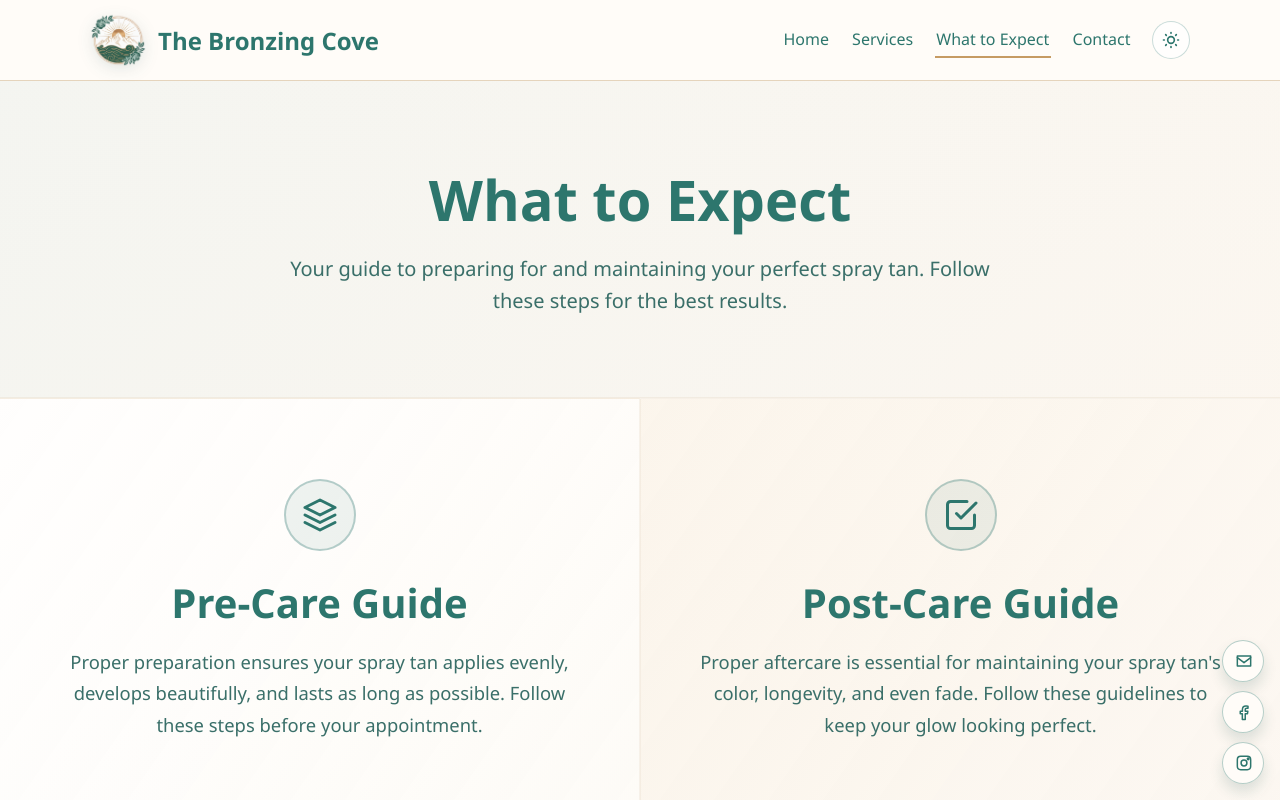
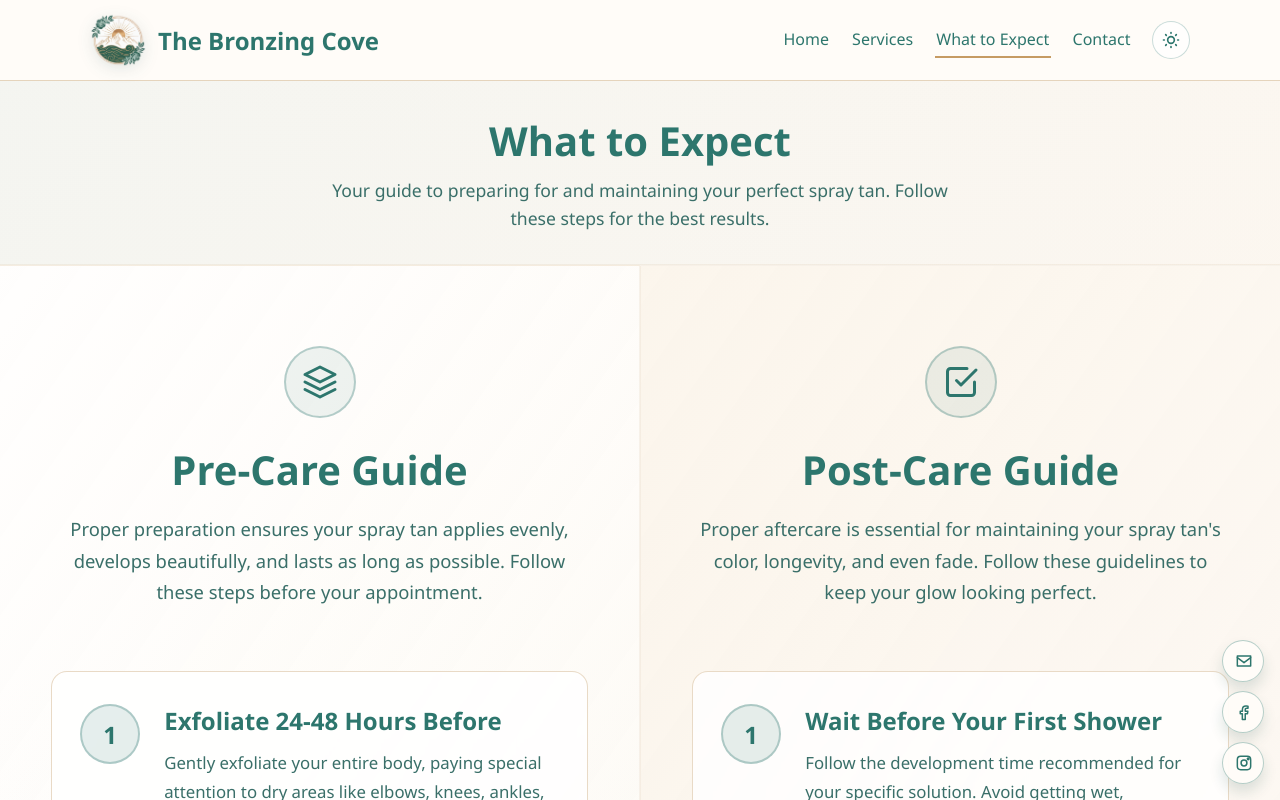
Before and after one commit to jbawt/TheBronzingCove, a React (Vite) app: page /what-to-expect in a window 1280 px wide. Shown: the top 800 px of the page. Built offline with nearby package versions, Linux system fonts and the light colour scheme.

Commit message:
remove the 'book your glow' button from the about section on homepage

```diff
--- a/src/components/home/AboutSection.jsx
+++ b/src/components/home/AboutSection.jsx
@@ -104,9 +104,6 @@ export function AboutSection() {
           <div className="social-post__actions">
             <span>148 Likes</span>
             <span>36 Comments</span>
-            <a className="btn btn--primary" href="#home">
-              Book Your Custom Glow
-            </a>
           </div>
         </div>
         {/* <p className="section-kicker">Comment Section</p> */}
--- a/src/pages/ServicesPage.css
+++ b/src/pages/ServicesPage.css
@@ -5,22 +5,22 @@
 
 .services-hero {
   width: 100%;
-  padding: clamp(3rem, 8vw, 5rem) clamp(1rem, 4vw, 3.5rem);
+  padding: clamp(1.5rem, 3vw, 2rem) clamp(1rem, 4vw, 3.5rem);
   text-align: center;
   background: linear-gradient(135deg, rgba(45, 118, 109, 0.05) 0%, rgba(198, 155, 99, 0.05) 100%);
   border-bottom: 1px solid rgba(229, 212, 188, 0.3);
 }
 
 .services-hero h1 {
-  margin: 0 0 1rem;
-  font-size: clamp(2rem, 5vw, 3.5rem);
+  margin: 0 0 0.5rem;
+  font-size: clamp(1.75rem, 4vw, 2.5rem);
   color: var(--accent);
   font-weight: 700;
 }
 
 .services-hero__subtitle {
   margin: 0;
-  font-size: clamp(1rem, 2.5vw, 1.25rem);
+  font-size: clamp(0.95rem, 2vw, 1.1rem);
   color: var(--text-soft);
   line-height: 1.6;
   max-width: 65ch;
--- a/src/pages/WhatToExpectPage.css
+++ b/src/pages/WhatToExpectPage.css
@@ -5,22 +5,22 @@
 
 .what-to-expect-hero {
   width: 100%;
-  padding: clamp(3rem, 8vw, 5rem) clamp(1rem, 4vw, 3.5rem);
+  padding: clamp(1.5rem, 3vw, 2rem) clamp(1rem, 4vw, 3.5rem);
   text-align: center;
   background: linear-gradient(135deg, rgba(45, 118, 109, 0.05) 0%, rgba(198, 155, 99, 0.05) 100%);
   border-bottom: 1px solid rgba(229, 212, 188, 0.3);
 }
 
 .what-to-expect-hero h1 {
-  margin: 0 0 1rem;
-  font-size: clamp(2rem, 5vw, 3.5rem);
+  margin: 0 0 0.5rem;
+  font-size: clamp(1.75rem, 4vw, 2.5rem);
   color: var(--accent);
   font-weight: 700;
 }
 
 .what-to-expect-hero__subtitle {
   margin: 0;
-  font-size: clamp(1rem, 2.5vw, 1.25rem);
+  font-size: clamp(0.95rem, 2vw, 1.1rem);
   color: var(--text-soft);
   line-height: 1.6;
   max-width: 65ch;
```
